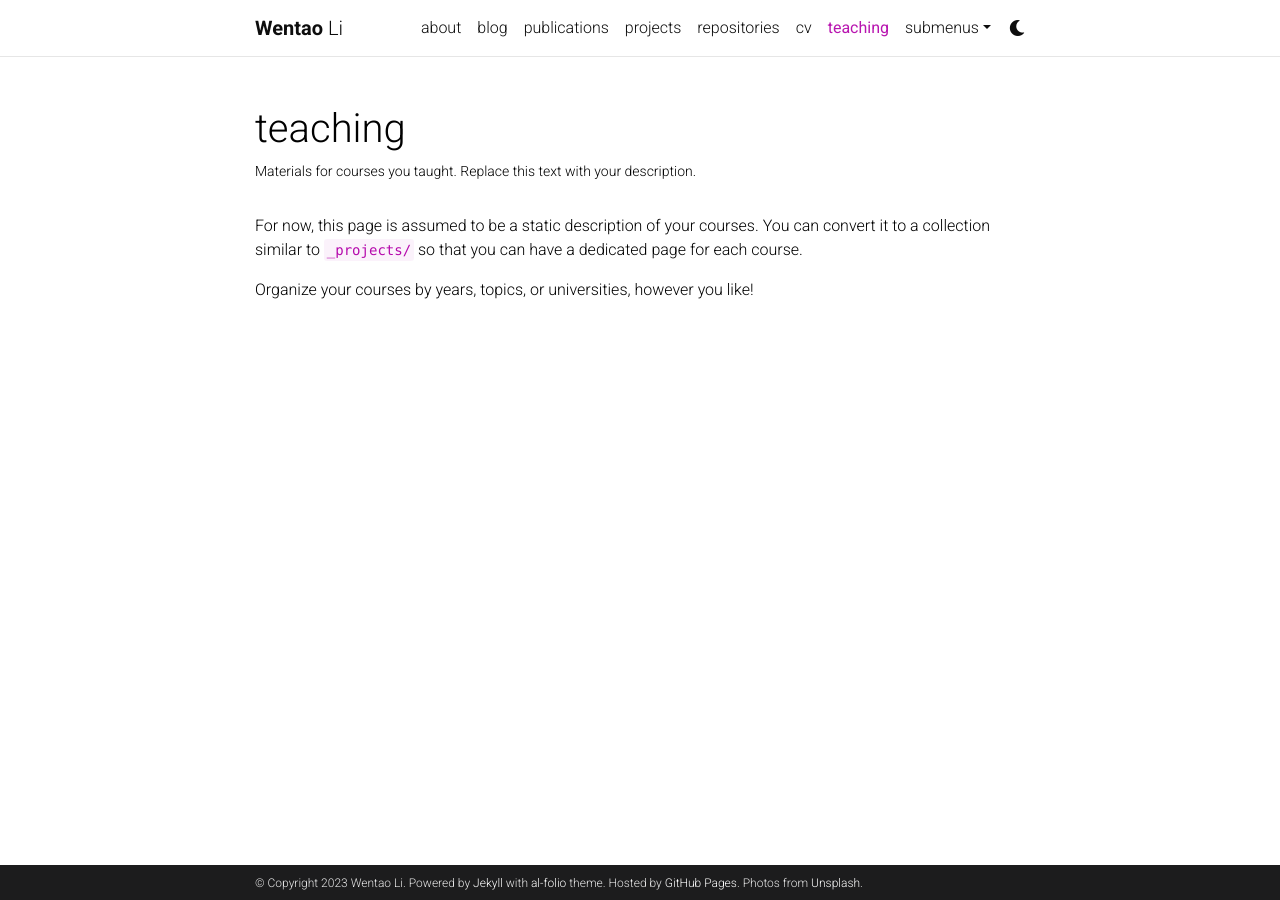
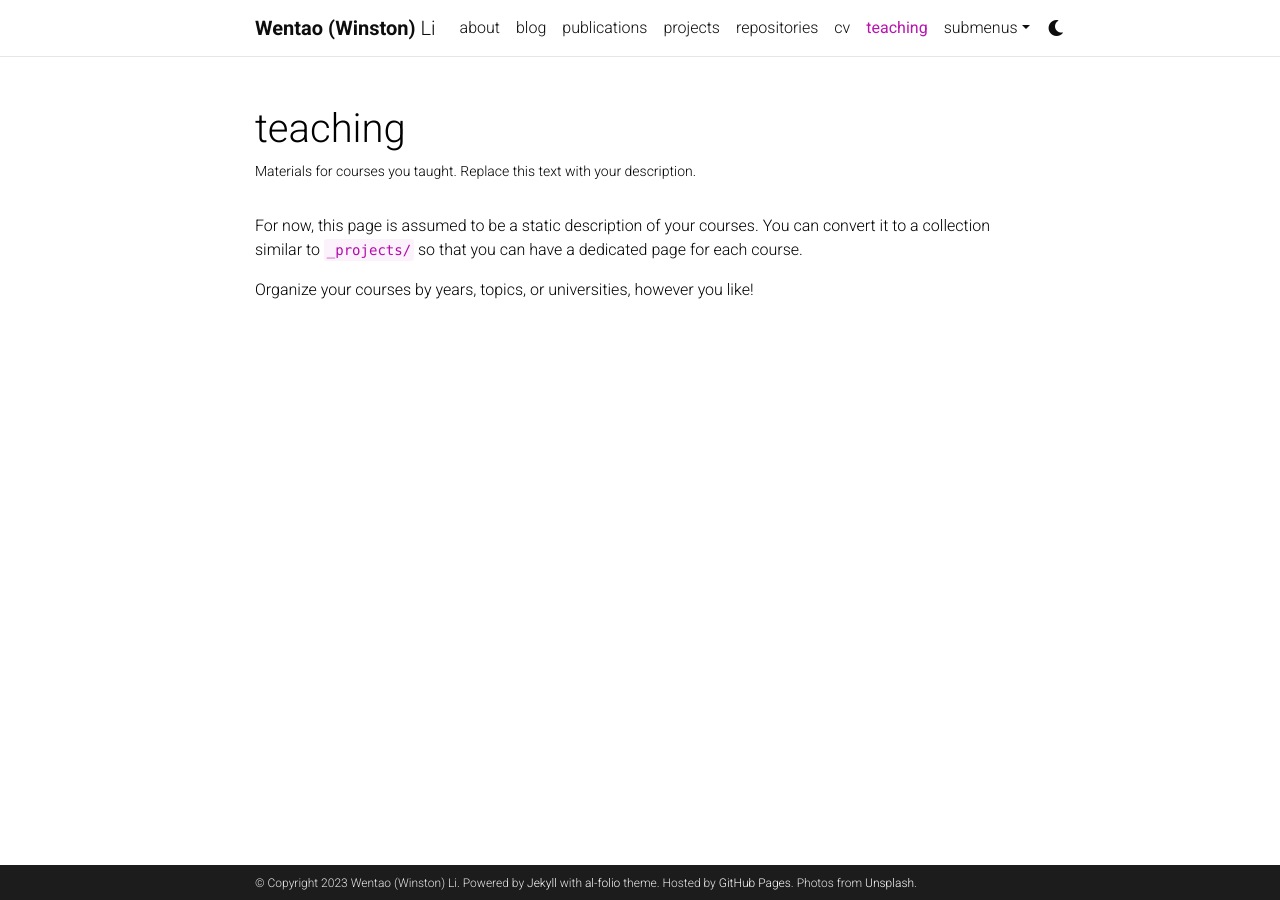
Before and after one commit to Li-Wentao/Li-Wentao.github.io, a Jekyll site: the page built from _pages/teaching.md, in a window 1280 px wide. Built offline with Jekyll 4.4.1, drawn with Linux system fonts in a browser that asks for light colours; comment, search, counter and statistics services are not loaded; a style sheet for code colours, icons or effects is not loaded.

Commit message:
Update _config.yml

```diff
--- a/_config.yml
+++ b/_config.yml
@@ -3,7 +3,7 @@
 # -----------------------------------------------------------------------------
 
 title: blank # the website title (if blank, full name will be used instead)
-first_name: Wentao
+first_name: Wentao (Winston)
 middle_name:
 last_name: Li
 email: mentosli@outlook.com
```
